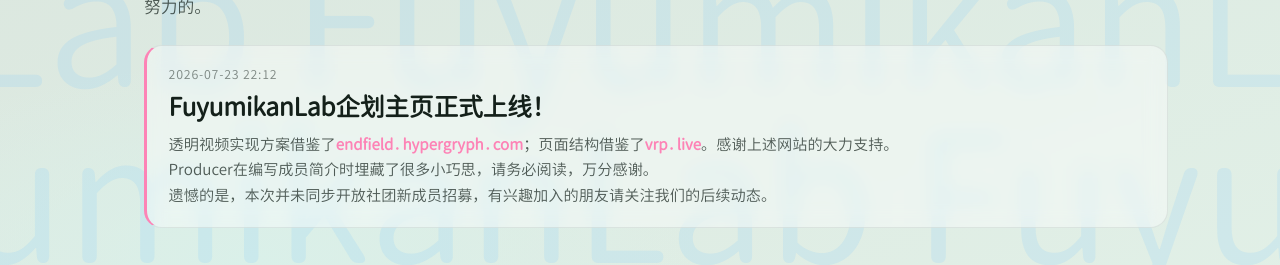
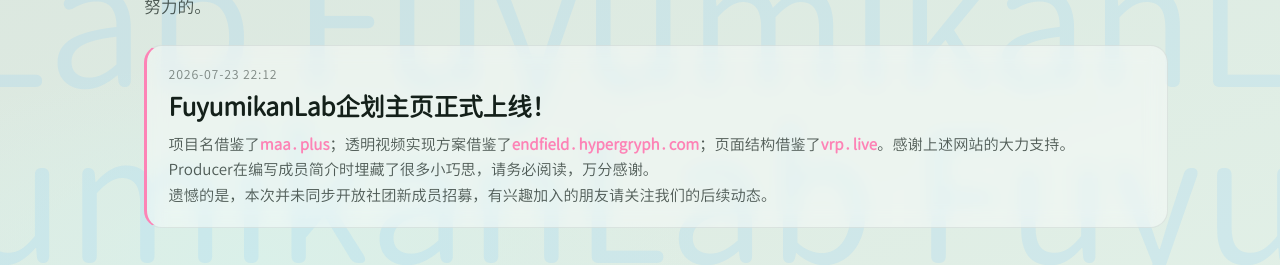
Before and after one commit to FuyuMikanLab/fumi-website, a Next.js app: page / in a window 1280 px wide. Shown: the part 1100-1365 px from the top of the page. Built offline with nearby package versions, Linux system fonts and the light colour scheme.

Commit message:
feat: update intro

```diff
--- a/app/page.tsx
+++ b/app/page.tsx
@@ -89,7 +89,7 @@
       title: "FuyumikanLab企划主页正式上线！", // 新闻标题
       date: "2026-07-23 22:12", // 新闻发布日期
       content:
-        "透明视频实现方案借鉴了<b>endfield.hypergryph.com</b>；页面结构借鉴了<b>vrp.live</b>。感谢上述网站的大力支持。<br/>Producer在编写成员简介时埋藏了很多小巧思，请务必阅读，万分感谢。<br/>遗憾的是，本次并未同步开放社团新成员招募，有兴趣加入的朋友请关注我们的后续动态。", // 新闻内容
+        "项目名借鉴了<b>maa.plus</b>；透明视频实现方案借鉴了<b>endfield.hypergryph.com</b>；页面结构借鉴了<b>vrp.live</b>。感谢上述网站的大力支持。<br/>Producer在编写成员简介时埋藏了很多小巧思，请务必阅读，万分感谢。<br/>遗憾的是，本次并未同步开放社团新成员招募，有兴趣加入的朋友请关注我们的后续动态。", // 新闻内容
     },
   ];
 
```
